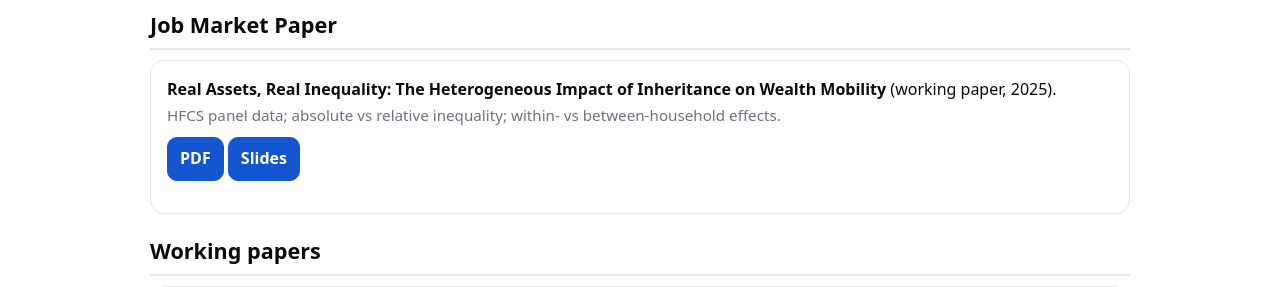
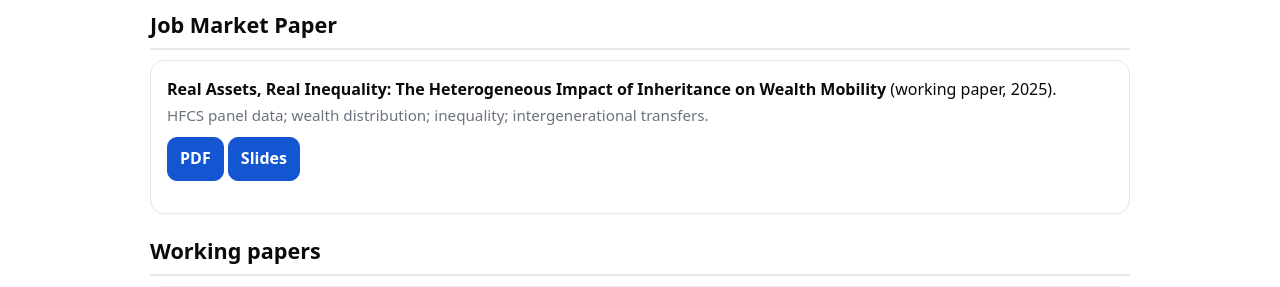
Before and after one commit to ferraroantonio/ferraroantonio.github.io, a Jekyll site: the page built from research.md, in a window 1280 px wide. Shown: the part 234-521 px from the top of the page. Built offline with Jekyll 4.4.1, drawn with Linux system fonts in a browser that asks for light colours.

Commit message:
Update research.md

```diff
--- a/research.md
+++ b/research.md
@@ -7,7 +7,7 @@ layout: default
 <h2>Job Market Paper</h2>
 <div class="card">
 <strong>Real Assets, Real Inequality: The Heterogeneous Impact of Inheritance on Wealth Mobility</strong> (working paper, 2025).
-<div class="meta">HFCS panel data; absolute vs relative inequality; within- vs between-household effects.</div>
+<div class="meta">HFCS panel data; wealth distribution; inequality; intergenerational transfers.</div>
 <p style="margin-top:10px;">
   <a class="btn" href="{{ '/assets/JMP_Ferraro.pdf' | relative_url }}">PDF</a>
   <a class="btn" href="{{ '/assets/JMP_Ferraro_slides.pdf' | relative_url }}">Slides</a>
```
